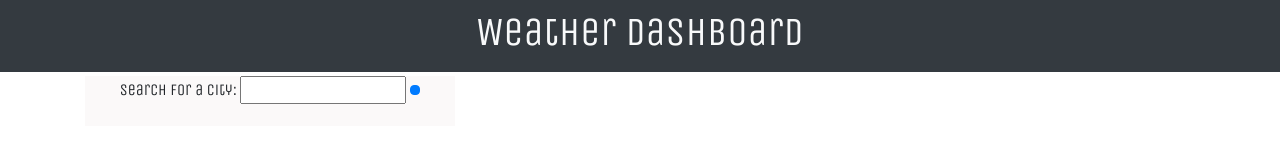
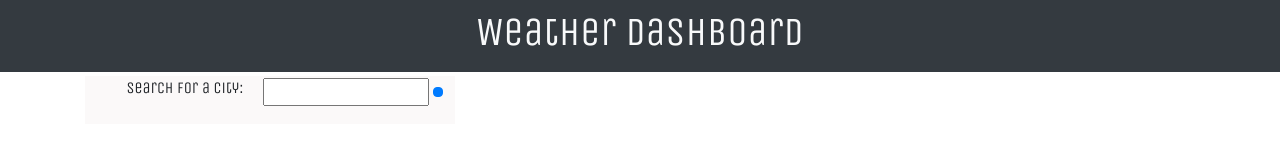
Before and after one commit to JamesLuu96/weather-dashboard, a plain HTML site: page index.html in a window 1280 px wide. Drawn offline with nearby package versions, Linux system fonts and the light colour scheme; a web font is replaced by a local one.

Commit message:
added styling

```diff
--- a/index.html
+++ b/index.html
@@ -17,13 +17,15 @@
     <div class="container d-flex flex-wrap">
         <!-- Main Left Column -->
         <div class="city-container text-center col-12 col-md-4 mt-1">
-            <form class="city-form">
-                <label for="city">
+            <form class="city-form d-flex flex-wrap align-items-center justify-content-center">
+                <label class="col-12 col-lg-6" for="city">
                     Search for a City:
                 </label>
 
-                <input id="city" name="city" type="text" required>
-                <button id="search-btn" type="submit" class="p-1 btn btn-primary" ><span class="oi oi-magnifying-glass"></span></button>
+                <div class="col-12 col-lg-6 d-flex justify-content-center align-items-center">
+                    <input id="city" name="city" type="text" required>
+                    <button id="search-btn" type="submit" class="p-1 btn btn-primary m-1" ><span class="oi oi-magnifying-glass"></span></button>
+                </div>
             </form>
             <p id="recent-cities-title">Recent Cities:</p>
             <ul class="recent-cities text-left">
```
